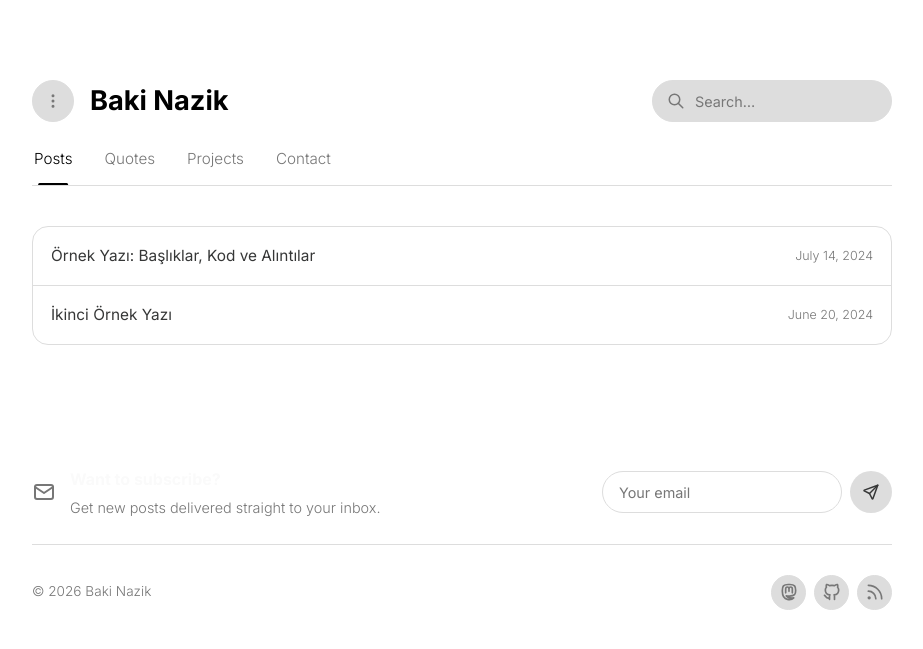
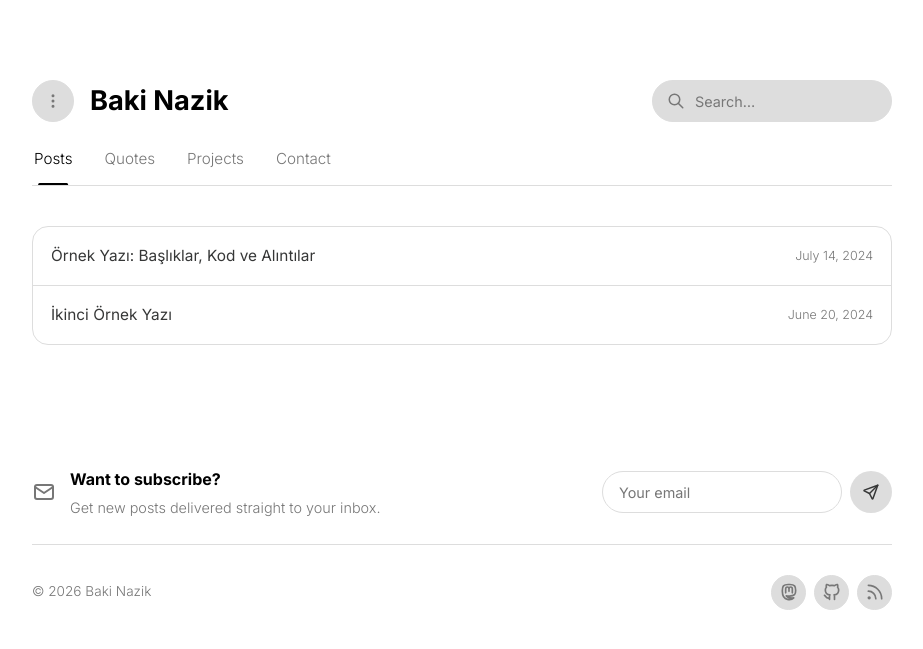
Before and after one commit to bakinazik/bakinazik.github.io, a Jekyll site: the page built from index.html, in a window 1280 px wide. Shown: the top 649 px of the page, without its empty margins (178-1101 px from the left). Built offline with Jekyll 4.4.1, drawn with Linux system fonts in a browser that asks for light colours; a style sheet for code colours, icons or effects is not loaded.

Commit message:
Update repository

```diff
--- a/_includes/style.css
+++ b/_includes/style.css
@@ -13,7 +13,6 @@
     --primary: #282828;
     --secondary: #323232;
     --text: #a1a1a1;
-    --title: #fafafa;
     --muted: #bbb;
     --muted2: #eee;
     --border: #222;
@@ -24,7 +23,7 @@
 
 @media (prefers-color-scheme: light) { :root { --bg: #fff; --primary: #ddd; --secondary: #eee; --text: #363737; --muted: #777; --muted2: #444; --border: #ddd; --accent: #000; --contrast-text: #fff; } }
 
-:root[data-theme="dark"] { --bg: #0a0a0a; --primary: #282828; --secondary: #323232; --text: #a1a1a1; --title: #fafafa; --muted: #bbb; --muted2: #eee; --border: #222; --accent: #fff; --contrast-text: #000; }
+:root[data-theme="dark"] { --bg: #0a0a0a; --primary: #282828; --secondary: #323232; --text: #a1a1a1; --muted: #bbb; --muted2: #eee; --border: #222; --accent: #fff; --contrast-text: #000; }
 :root[data-theme="light"] { --bg: #fff; --primary: #ddd; --secondary: #eee; --text: #363737; --muted: #777; --muted2: #444; --border: #ddd; --accent: #000; --contrast-text: #fff; }
 
 :root { --font-scale: 1; }
@@ -47,7 +46,6 @@ a { color: inherit; text-decoration: none; transition: 0.2s; }
 
 @media (max-width: 768px) {
   .post-title { font-size: 1.7rem; }
-  .footer-inside { padding: 0 20px; }
 }
 
 .post-header {
@@ -71,12 +69,6 @@ header {
     display: flex;
     align-items: center;
     font-size: 1rem;
-}
-
-.logo {
-    font-size: 3rem;
-    font-weight: bold;
-    color: var(--title);
 }
 
 .profile {
@@ -459,18 +451,6 @@ body.search-overlay-locked {
 }
 
 
-.homepage-sections {
-  display: flex;
-  flex-direction: column;
-  gap: 5rem;
-}
-
-.homepage-section {
-  display: flex;
-  flex-direction: column;
-  gap: 1rem;
-}
-
 .project-actions a{
   display: flex;
   font-size: 0.82rem;
@@ -579,7 +559,6 @@ body.search-overlay-locked {
   }
   .post-list-title { font-size: .92rem; }
   .post-list-date { font-size: .74rem; }
-  .footer-links a span { display: none; }
 }
 
 .post-title {
@@ -1230,7 +1209,7 @@ footer nav{
 }
 
 .subscribe-info h5 {
-  color: var(--title);
+  color: var(--accent);
   font-size: 1rem;
   font-weight: 600;
   margin-bottom: 2px;
```
